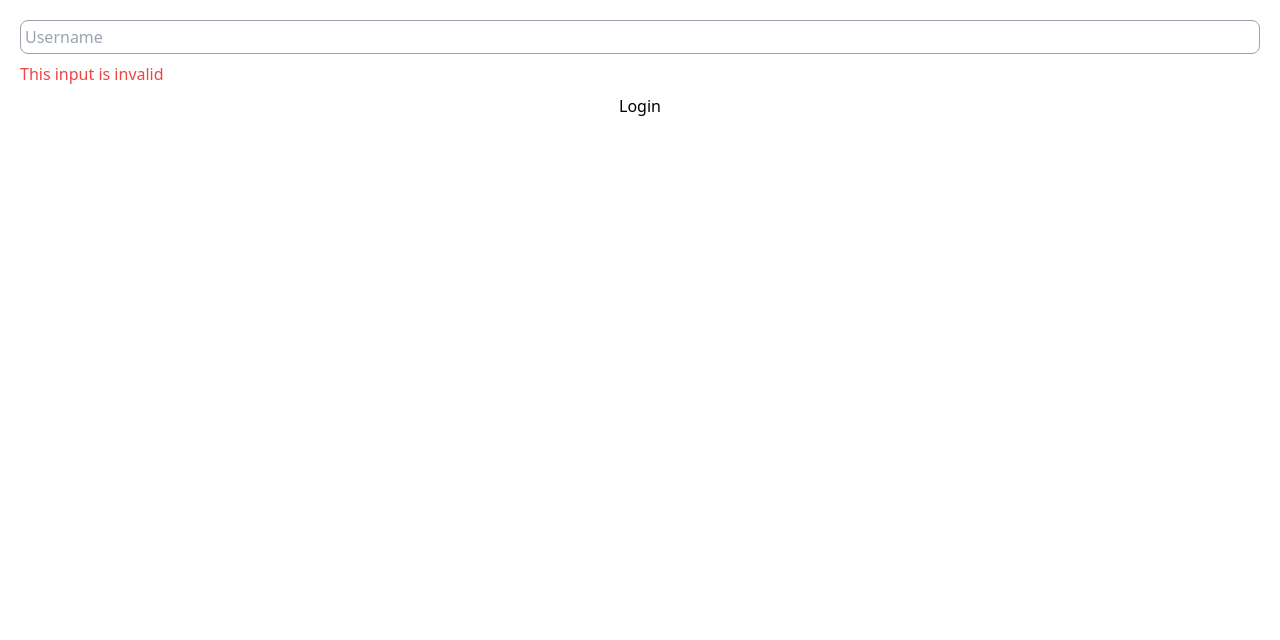
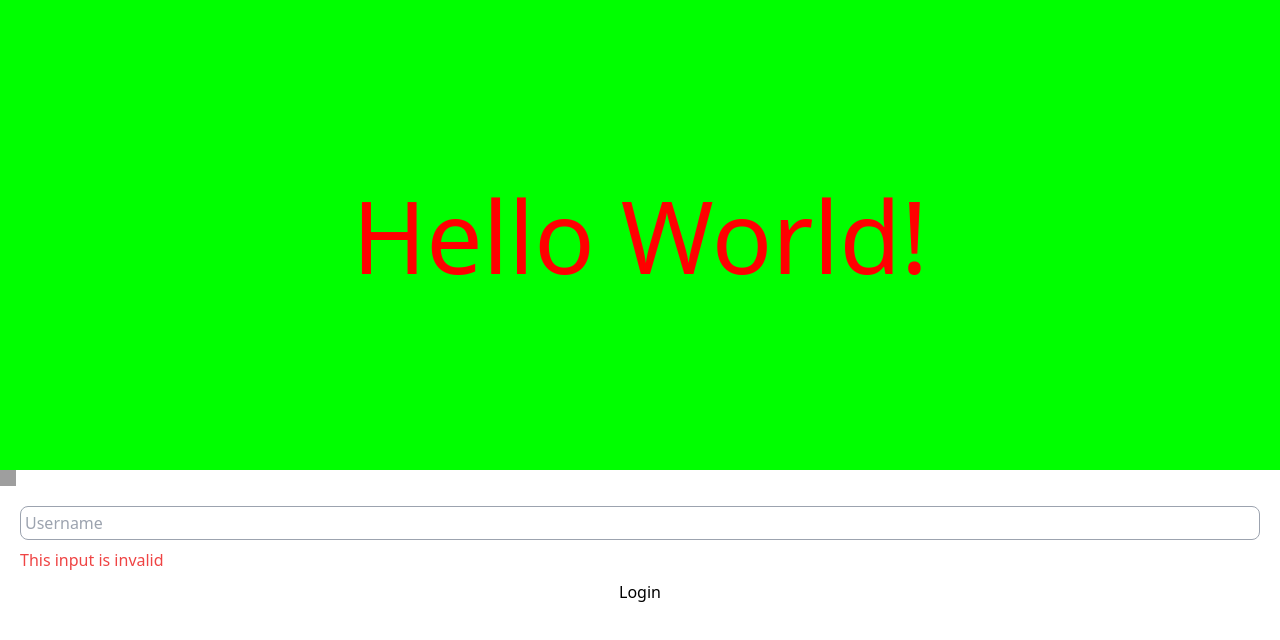
Before and after one commit to cattynip/tailwind-css-practice, a Next.js app: page /peer in a window 1280 px wide. Shown: the top 640 px of the page. Built offline with nearby package versions, Linux system fonts and the light colour scheme; grey boxes are pictures that could not be loaded.

Commit message:
4.12 Just In Time Compiler

```diff
--- a/pages/peer.tsx
+++ b/pages/peer.tsx
@@ -2,6 +2,9 @@ import type { NextPage } from 'next';
 
 const Peer: NextPage = () => {
   return (
+    <div>
+      <h1 className='text-center p-[10rem] text-[100px] text-[#ff0000] bg-[#00ff00]'>Hello World!</h1>
+      <div className="w-4 h-4 bg-[url('https://avatars.githubusercontent.com/u/96553411?s=96&v=4')]" />
       <form className="flex flex-col space-y-2 p-5">
         <input
           type="text"
@@ -20,6 +23,7 @@ const Peer: NextPage = () => {
         </span>
         <input type="submit" value="Login" className="bg-white" />
       </form>
+    </div >
   );
 };
 
```
Lines whose indentation alone changed are shown as unchanged.
